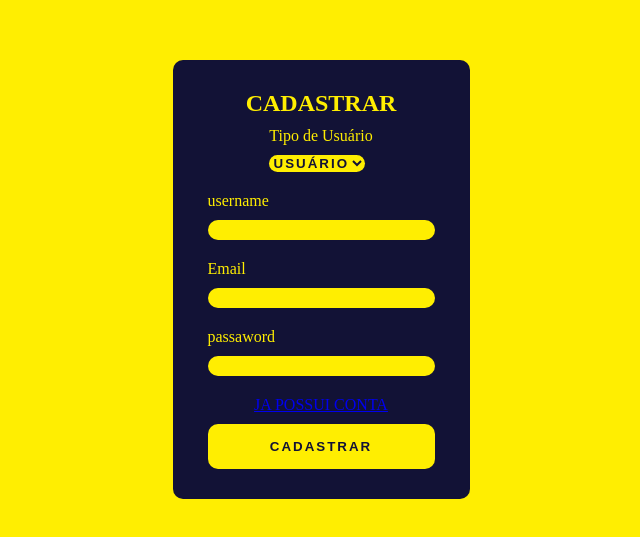
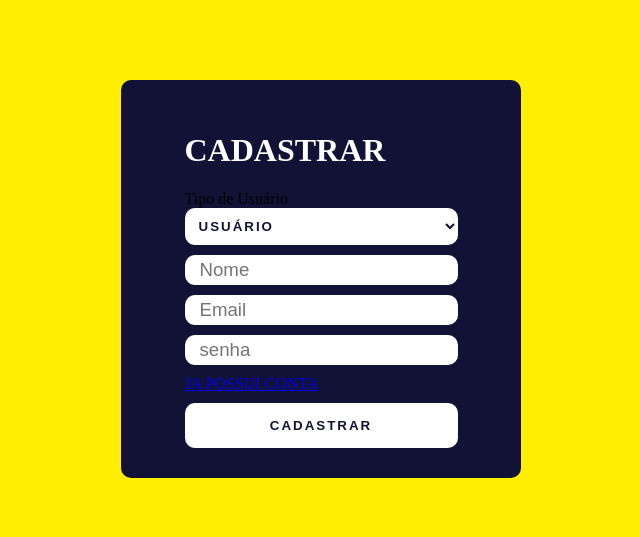
Before and after one commit to 2024-1-NADS2/Projeto2, a React (Create React App) app: page /cadastro in a window 1280 px wide. Shown: the part 121-658 px from the top of the page, without its empty margins (319-959 px from the left). Built offline with nearby package versions, Linux system fonts and the light colour scheme.

Commit message:
alterados: cadastro,login,routers criados: rodape,recuperarsenha

```diff
--- a/src/Routes.js
+++ b/src/Routes.js
@@ -5,6 +5,7 @@ import Contato from "./pages/Contato/Contato";
 import Login from "./pages/Login/Login";
 import Cadastro from "./pages/Cadastro/Cadastro";
 import Organizações from "./pages/Cursos/Organizações";
+import Recuperarsenha from "./pages/RecuperarSenha/Recuperarsenha";
 function AppRoutes(){
     return(
         <BrowserRouter>
@@ -15,6 +16,7 @@ function AppRoutes(){
                 <Route path="/contato" element={<Contato/>}></Route>
                 <Route path="/login" element={<Login/>}></Route>
                 <Route path="/cadastro" element={<Cadastro/>}></Route>
+                <Route path="/recuperarsenha" element={<Recuperarsenha/>}></Route>
             </Routes>
         </BrowserRouter>
    )
--- /dev/null
+++ b/src/components/Rodapé/style.css
@@ -0,0 +1,26 @@
+footer{
+  background-color: rgb(18, 18, 54);
+  color: #fff;
+  padding: 35px;
+  text-align: center;
+  position: fixed;
+  bottom: 0;
+  width: 100%;
+}
+.container-links-footer{
+    max-width: 1000px;
+    margin: 0 auto;
+    padding: 0;
+
+}
+.links-footer{
+    margin: 0 40px;
+
+}
+.link-footer{
+    color: rgb(255, 238, 1);
+    text-decoration: none;
+}
+.link-footer a:hover{
+    text-decoration: underline;
+}
--- a/src/pages/Cadastro/Cadastro.jsx
+++ b/src/pages/Cadastro/Cadastro.jsx
@@ -1,91 +1,134 @@
 import React from "react";
 import style from './style.css';
 import { useState } from 'react';
+import { Link } from 'react-router-dom';
 
 
 
 export default function Cadastro(){
     const [email, setEmail] = useState("");
-    const [passaword, setPassaword] = useState("");
+    const [password, setPassword] = useState("");
     const [nome, setNome] = useState("");
     const [tipoUsuario, setTipoUsuario] = useState("usuario");
     const [cnpj, setCnpj] = useState("");
+    const [cidade, setCidade] = useState("");
+    const [rua, setRua] = useState("");
+    const [numeroEndereco, setNumeroEndereco] = useState("");
+    const [telefone, setTelefone] = useState("");
     return(
     <body>
+     <div className="container-register">
+            <form className="container-register-form">
+                <div className="container-field-form">
+                <div className="container-title-form-register">
+                    <h1>cadastrar</h1>
+                </div>
 
-      <div class="cadastrarcontainer">
-            <form id="cadastrar-form">
-                <div class="campocadastrar">
-                    <h2>CADASTRAR</h2>
-
-                    <div class="inputscad">
+                    <div className="container-select-register">
                             <label For="tipo-usuario">Tipo de Usuário</label>
-                            <select id="tipo-usuario" value={tipoUsuario} onChange={e => setTipoUsuario(e.target.value)}>
+                            <select className="tipo-usuario" value={tipoUsuario} onChange={e => setTipoUsuario(e.target.value)}>
                                 <option value="usuario">Usuário</option>
                                 <option value="ong">ONG</option>
                             </select>
                     </div>
 
-                    <div class="inputscad">
-                    <label for="email">username</label>
+
+                <div className="container-inputs-form-register">
                     <input
                     type="text"
-                    id="name"
-                    name="nome"
+                    placeholder="Nome"
                     value={nome}
-                    onchange={e => setNome(e.target.value)}
+                    onChange={e => setNome(e.target.value)}
                     required/>
                 </div>
-
-                <div class="inputscad">
-                    <label for="email">Email</label>
+                <div className="container-inputs-form-register">
                     <input
-                    type="email"
-                    id="email"
-                    name="email"
+                    type="text"
+                    placeholder="Email"
                     value={email}
-                    onchange={e => setEmail(e.target.value)}
+                    onChange={e => setEmail(e.target.value)}
                     required/>
                 </div>
-
-                <div class="inputscad">
-                    <label for="passaword">passaword</label>
+                <div className="container-inputs-form-register">
                     <input
-                    type="password"
-                    id="passaword"
-                    name="passaword"
-                    value={passaword}
-                    onchange={e => setPassaword(e.target.value)}
+                    type="Password"
+                    placeholder="senha"
+                    value={password}
+                    onChange={e => setPassword(e.target.value)}
                     required/>
                 </div>
 
                 {tipoUsuario === 'ong' && (
-                            <div class="inputscad">
-                                <label htmlFor="cnpj">CNPJ</label>
+            <>
+              <div className="container-inputs-form-register">
+                <label htmlFor="cnpj"></label>
                 <input
                   type="text"
-                                    id="cnpj"
-                                    name="cnpj"
+                  placeholder="CNPJ"
                   value={cnpj}
                   onChange={e => setCnpj(e.target.value)}
                   required
                 />
               </div>
+              <div className="container-inputs-form-register">
+                <label htmlFor="cidade"></label>
+                <input
+                  type="text"
+                  placeholder="Cidade"
+                  value={cidade}
+                  onChange={e => setCidade(e.target.value)}
+                  required
+                />
+              </div>
+              <div className="container-inputs-form-register">
+                <label htmlFor="rua"></label>
+                <input
+                  type="text"
+                  placeholder="Rua"
+                  value={rua}
+                  onChange={e => setRua(e.target.value)}
+                  required
+                />
+              </div>
+              <div className="container-inputs-form-register">
+                <label htmlFor="numeroEndereco"></label>
+                <input
+                  type="text"
+                  placeholder="Numero de Endereço"
+                  value={numeroEndereco}
+                  onChange={e => setNumeroEndereco(e.target.value)}
+                  required
+                />
+              </div>
+              <div className="container-inputs-form-register">
+                <label htmlFor="telefone"></label>
+                <input
+                  type="text"
+                  placeholder="telefone"
+                  value={telefone}
+                  onChange={e => setTelefone(e.target.value)}
+                  required
+                />
+              </div>
+            </>
           )}
 
-                <div class="jatemlogin">
-                    <label for="japossuiconta"></label>
+                   <Link to="/login">
+                    <div className="container-Ihaveanaccount-form">
+                     <label htmlFor="Ihaveanaccount"></label>
                      <a href="#">ja possui conta</a>
                     </div>
+                    </Link>
 
-
-                <button type="submit" class="botcadastrar">CADASTRAR</button>
-
+                 <Link to="/login">
+                <button type="submit" className="container-button-form-register" href='#'>cadastrar</button>
+                </Link>
 
                 </div>
+
             </form>
         </div>
-        <script srg="script.js"></script>
+        <script src="script.jsx"></script>
 
 
     </body>
--- a/src/pages/Cadastro/style.css
+++ b/src/pages/Cadastro/style.css
@@ -1,44 +1,42 @@
-body{
+body {
     margin: 0;
 }
-body *{
+
+body * {
     box-sizing: border-box;
 }
-.cadastrarcontainer{
+
+.container-register {
     width: 100vw;
     height: 100vh;
+    display: flex;
     justify-content: center;
     align-items: center;
     background-color: rgb(255, 238, 1);
-    display: flex;
 }
-.cadastrar-form{
-    width: 100vw;
-    height: 100vh;
-    justify-content: center;
-    align-items: center;
-    justify-content: center;
-    align-items: center;
-    display: flex;
-}
-.campocadastrar{
+
+.container-register-form {
     width: 100%;
-    justify-content: center;
-    align-items: center;
-    display: flex;
-    flex-direction: column;
-    padding: 30px 35px;
+    max-width: 400px; /* Adicionado para limitar a largura máxima do formulário */
+    padding: 30px 20px; /* Adicionado para melhorar o espaçamento interno */
     background-color: rgb(18, 18, 54);
     border-radius: 10px;
+    display: flex;
+    flex-direction: column; /* Mudança para coluna */
+    align-items: center; /* Centraliza os itens */
 }
-.campocadastrar > h2{
-    color: rgb(255, 238, 1);
-    margin: 0;
+
+.container-title-form-register {
+    color: white;
+    margin-bottom: 20px;
     font-weight: 800;
+    text-transform: uppercase;
 }
-select{
-    margin:0;
-    text-align: center;
+
+select {
+    width: 100%;
+    margin-bottom: 10px;
+    padding: 10px;
     border: none;
     border-radius: 10px;
     outline: none;
@@ -46,42 +44,42 @@ select{
     font-weight: 800;
     letter-spacing: 2px;
     color: rgb(18, 18, 54);
-    background-color: rgb(255, 238, 1);
+    background-color: white;
     cursor: pointer;
+}
 
+select > label {
+    color: rgb(255, 238, 1);
 }
-.inputscad{
+
+.container-inputs-form-register {
+    width: 100%;
     display: flex;
     flex-direction: column;
     align-items: flex-start;
-    justify-content: center;
-    margin: 10px 0px;
+    margin-bottom: 10px;
 }
-.inputscad > input{
+
+.container-inputs-form-register > input {
     width: 100%;
     border-radius: 10px;
     border: none;
-    padding: 10px;
-    background-color: rgb(255, 238, 1);
-    font-size: 12pt;
+    padding: 15px;
+    background-color: white;
+    font-size: 14pt;
     outline: none;
-    box-sizing: border-box;
 }
-.inputscad > label{
-    color:rgb(255, 238, 1);
-    margin-bottom: 10px;
-}
-.jatemlogin{
 
+.container-Ihaveanaccount-form {
     text-transform: uppercase;
     margin: 10px 0px;
     text-decoration: none;
+    color: rgb(255, 238, 1);
 }
 
-.botcadastrar{
+.container-button-form-register {
     width: 100%;
     padding: 15px 0px;
-    margin:0;
     border: none;
     border-radius: 10px;
     outline: none;
@@ -89,7 +87,7 @@ select{
     font-weight: 800;
     letter-spacing: 2px;
     color: rgb(18, 18, 54);
-    background-color: rgb(255, 238, 1);
+    background-color: white;
     cursor: pointer;
-
+    text-align: center;
 }
--- a/src/pages/Login/Login.jsx
+++ b/src/pages/Login/Login.jsx
@@ -1,6 +1,7 @@
 import React from "react";
 import { useState } from "react";
 import style from './style.css';
+import { Link } from 'react-router-dom';
 
 
 
@@ -9,49 +10,57 @@ import style from './style.css';
 export default function Login(){
 
     const [email, setEmail] = useState("");
-    const [passaword, setPassaword] = useState("");
+    const [password, setPassword] = useState("");
     return(
         <body>
-        <div class="logincontainer">
-            <div class="ladocplogin">
-                <img src="logo.png" class="logologin" alt="logo"/>
-                <h1>venha aprender</h1>
+        <div className="container-login">
+            <div className="container-image-login">
+                <h1>VENHA APRENDER</h1>
             </div>
-            <form id="login-form">
-                <div class="campologin">
-                    <h2>LOGIN</h2>
-                <div class="inputs">
-                    <label for="email">Email</label>
+            <form className="container-login-form">
+                <div className="container-campo-form">
+                <div className="container-title-form">
+                    <h1>login</h1>
+                </div>
+                <div className="container-inputs-form">
                     <input
-                    type="email"
-                    id="email"
-                    name="email"
+                    type="text"
+                    placeholder="Email"
                     value={email}
-                    onchange={e => setEmail(e.target.value)}
+                    onChange={e => setEmail(e.target.value)}
                     required/>
                 </div>
-                <div class="inputs">
-                    <label for="passaword">passaword</label>
+                <div className="container-inputs-form">
                     <input
-                    type="password"
-                    id="passaword"
-                    name="passaword"
-                    value={passaword}
-                    onchange={e => setPassaword(e.target.value)}
+                    type="Password"
+                    placeholder="senha"
+                    value={password}
+                    onChange={e => setPassword(e.target.value)}
                     required/>
                 </div>
-                <div class="criarconta">
-                    <label for="criarconta"></label>
-                    <a href="#">criar conta</a>
+                <Link to="/recuperarsenha">
+                    <div className="container-alt-form">
+                    <label htmlFor="altpassword"></label>
+                    <a href="#">Alterar senha</a>
+                    </div>
+                </Link>
+                <Link to="/cadastro">
+                    <div className="container-criar-form">
+                     <label htmlFor="criarcont"></label>
+                     <a href="#">Criar Conta</a>
+                    </div>
+                </Link>
+
+                <Link to="/">
+                <button type="submit" className="container-button-form" href='#'>login</button>
+                </Link>
+
                 </div>
 
-                <button type="submit" className="botlogin" href="#">LOGIN</button>
-
-            </div>
             </form>
         </div>
-        <script srg="script.js"></script>
+        <script src="script.jsx"></script>
 
-    </body>
+        </body>
     )
 }
--- /dev/null
+++ b/src/pages/RecuperarSenha/Recuperarsenha.jsx
@@ -0,0 +1,64 @@
+import React from "react";
+import { useState } from "react";
+import style from './style.css';
+import { Link } from 'react-router-dom';
+
+export default function Recuperarsenha(){
+    const [email, setEmail] = useState('');
+    const [newPassword, setNewPassword] = useState('');
+    const [confirmPassword, setConfirmPassword] = useState('');
+
+    const handleRecuperarsenha = (e) => {
+        e.preventDefault();
+        if (newPassword === confirmPassword) {
+            console.log('Senha alterada com sucesso para o email:', email);
+        } else {
+            console.log('As senhas não correspondem!');
+        }
+    };
+    return(
+        <div className="container-change-password">
+            <form className="container-change-password-form" onSubmit={handleRecuperarsenha}>
+                <div className="container-title-form-change-password">
+                    <h1>Alterar Senha</h1>
+                </div>
+
+                <div className="container-inputs-form-change-password">
+                    <input
+                        type="email"
+                        placeholder="Email"
+                        value={email}
+                        onChange={e => setEmail(e.target.value)}
+                        required
+                    />
+                </div>
+                <div className="container-inputs-form-change-password">
+                    <input
+                        type="password"
+                        placeholder="Nova Senha"
+                        value={newPassword}
+                        onChange={e => setNewPassword(e.target.value)}
+                        required
+                    />
+                </div>
+                <div className="container-inputs-form-change-password">
+                    <input
+                        type="password"
+                        placeholder="Confirmar Nova Senha"
+                        value={confirmPassword}
+                        onChange={e => setConfirmPassword(e.target.value)}
+                        required
+                    />
+                </div>
+
+
+                <button type="submit" className="container-button-form-change-password">Alterar Senha</button>
+
+                <Link to="/login" className="container-back-to-login">
+                    <a href="#">Voltar ao login</a>
+                </Link>
+            </form>
+        </div>
+
+    )
+}
--- /dev/null
+++ b/src/pages/RecuperarSenha/style.css
@@ -0,0 +1,74 @@
+body {
+    margin: 0;
+}
+
+body * {
+    box-sizing: border-box;
+}
+
+.container-change-password{
+    width: 100vw;
+    height: 100vh;
+    display: flex;
+    justify-content: center;
+    align-items: center;
+    background-color: rgb(255, 238, 1);
+}
+
+.container-change-password-form {
+    width: 100%;
+    max-width: 400px;
+    padding: 30px 20px;
+    background-color: rgb(18, 18, 54);
+    border-radius: 10px;
+    display: flex;
+    flex-direction: column;
+    align-items: center;
+}
+
+.container-title-form-change-password{
+    color: white;
+    margin-bottom: 20px;
+    font-weight: 800;
+    text-transform: uppercase;
+}
+
+.container-inputs-form-change-password {
+    width: 100%;
+    display: flex;
+    flex-direction: column;
+    align-items: flex-start;
+    margin-bottom: 10px;
+}
+
+.container-inputs-form-change-password > input {
+    width: 100%;
+    border-radius: 10px;
+    border: none;
+    padding: 15px;
+    background-color: white;
+    font-size: 14pt;
+    outline: none;
+}
+
+.container-button-form-change-password{
+    width: 50%;
+    padding: 15px 0px;
+    border: none;
+    border-radius: 10px;
+    outline: none;
+    text-transform: uppercase;
+    font-weight: 800;
+    letter-spacing: 2px;
+    color: rgb(18, 18, 54);
+    background-color: white;
+    cursor: pointer;
+    text-align: center;
+}
+.container-back-to-login {
+    text-transform: uppercase;
+    margin: 10px 0px;
+    text-decoration: none;
+    color: rgb(255, 238, 1);
+    text-align: center;
+}
```
Also changed, not shown: src/components/Rodapé/Rodape.jsx (added, +24 -0 lines), src/pages/Login/style.css (+44 -49 lines). Lines whose indentation alone changed are shown as unchanged.
